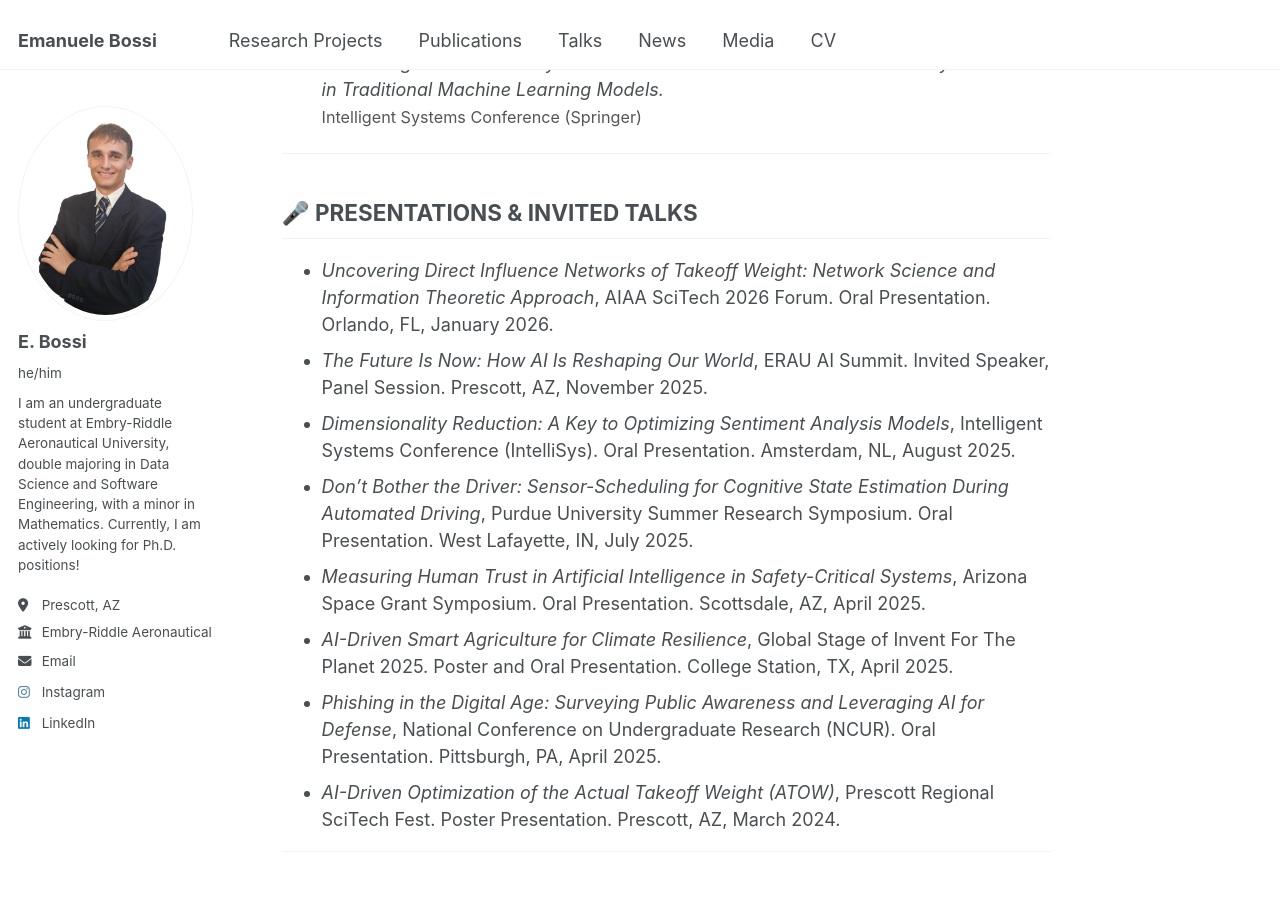
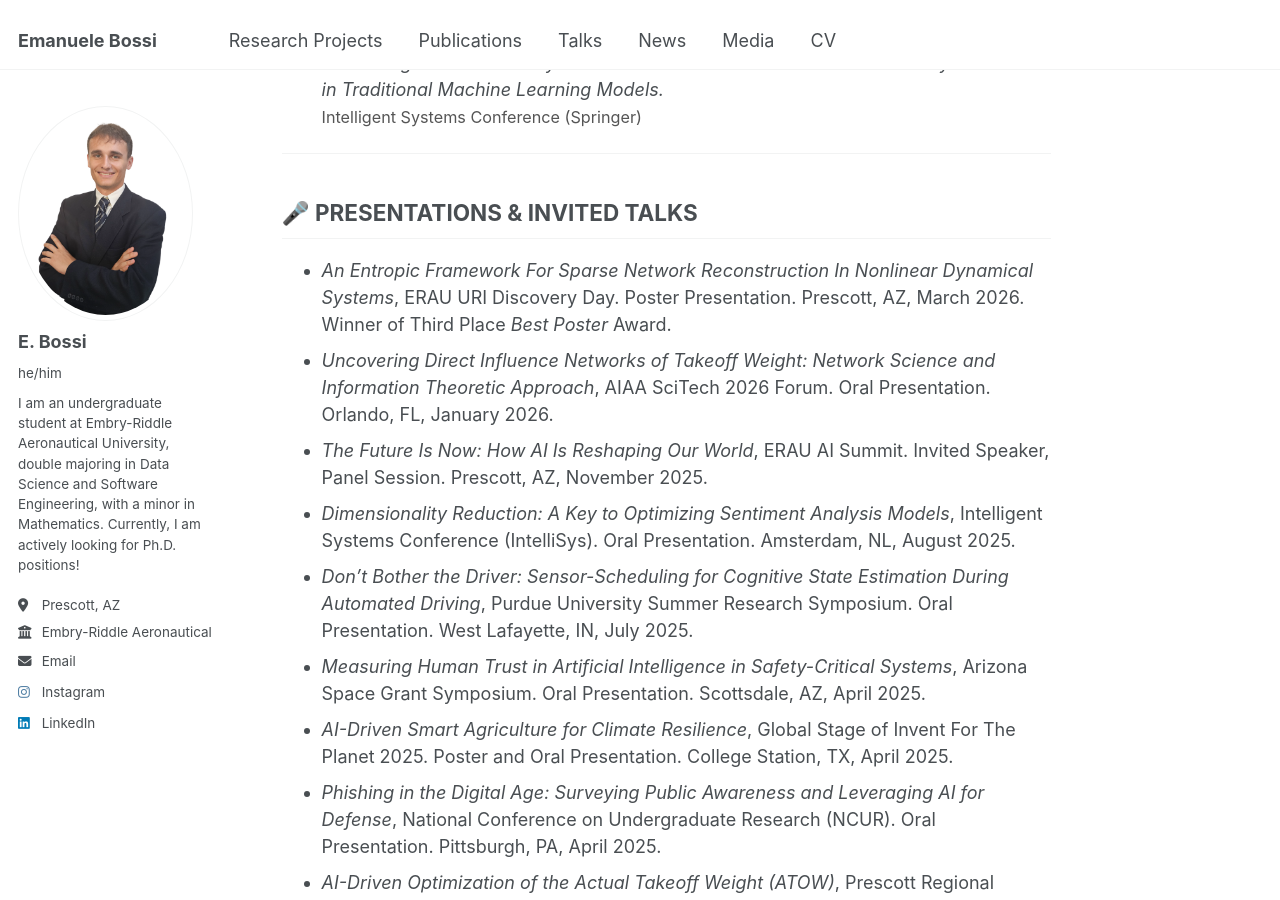
Before and after one commit to bossiemanuele/bossiemanuele.github.io, a Jekyll site: the page built from _pages/cv.md, in a window 1280 px wide and 900 px high, scrolled down 3005 px. Built offline with Jekyll 4.4.1, drawn with Linux system fonts in a browser that asks for light colours.

Commit message:
Update cv.md

```diff
--- a/_pages/cv.md
+++ b/_pages/cv.md
@@ -216,6 +216,7 @@
 
 ## 🎤 PRESENTATIONS & INVITED TALKS
 
+- *An Entropic Framework For Sparse Network Reconstruction In Nonlinear Dynamical Systems*, ERAU URI Discovery Day. Poster Presentation. Prescott, AZ, March 2026. Winner of Third Place *Best Poster* Award.
 - *Uncovering Direct Influence Networks of Takeoff Weight: Network Science and Information Theoretic Approach*, AIAA SciTech 2026 Forum. Oral Presentation. Orlando, FL, January 2026.
 - *The Future Is Now: How AI Is Reshaping Our World*, ERAU AI Summit. Invited Speaker, Panel Session. Prescott, AZ, November 2025.
 - *Dimensionality Reduction: A Key to Optimizing Sentiment Analysis Models*, Intelligent Systems Conference (IntelliSys). Oral Presentation. Amsterdam, NL, August 2025.
```
